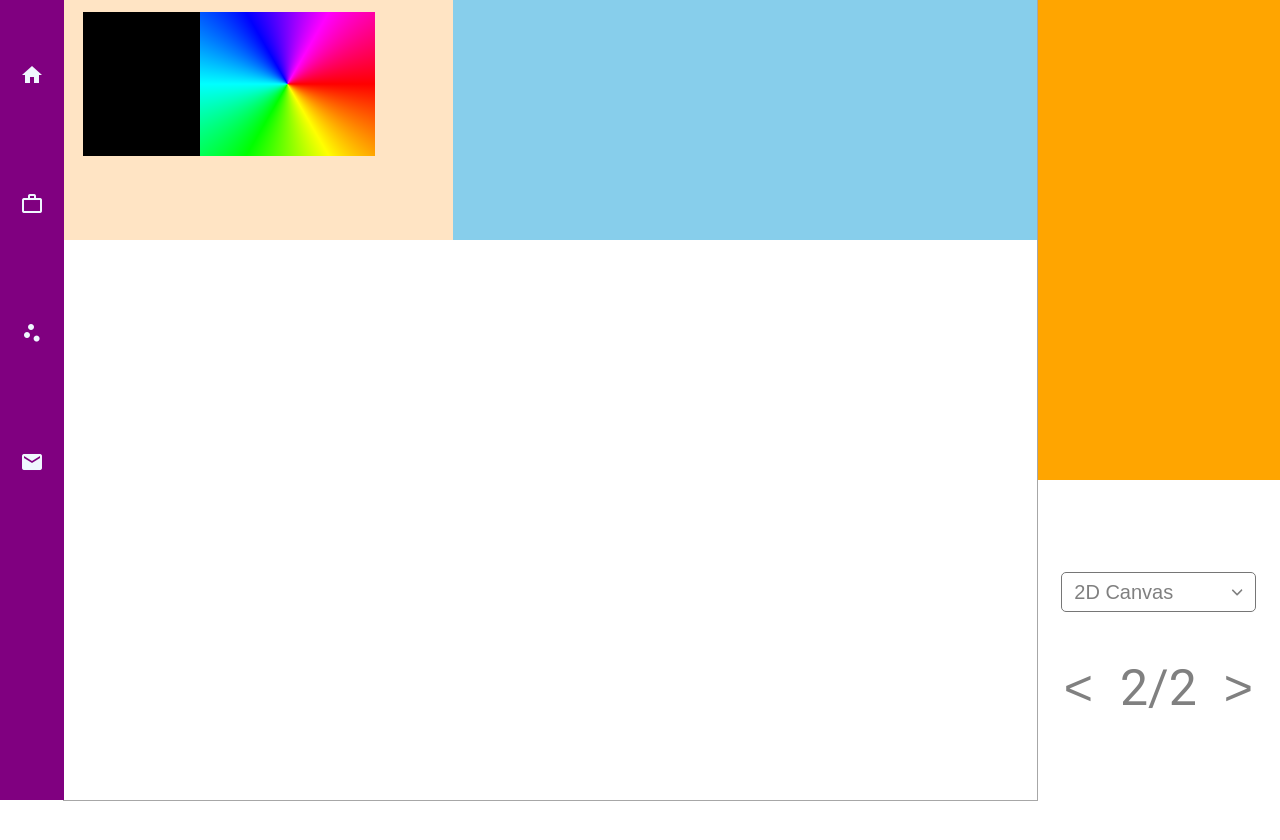
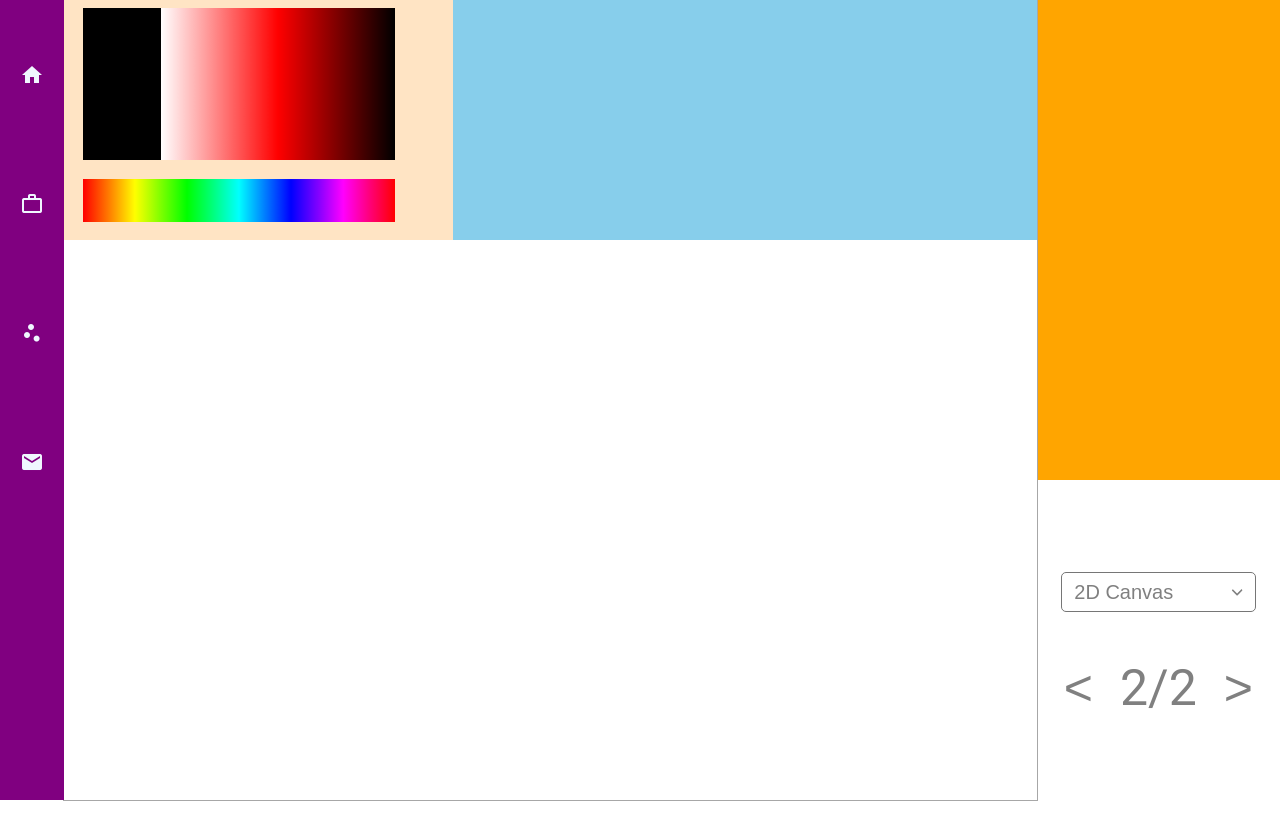
Before and after one commit to JimLeeWeiMin/jimleeweimin.github.io, an Angular app: page /pages/ScatterStuff in a window 1280 px wide. Shown: the top 840 px of the page. Built offline with nearby package versions, Linux system fonts and the light colour scheme.

Commit message:
Added gradient to color picker

```diff
--- a/src/app/components/drawing-canvas/drawing-canvas.component.css
+++ b/src/app/components/drawing-canvas/drawing-canvas.component.css
@@ -8,11 +8,26 @@
     width: 40%;
     background-color: bisque;
     display: flex;
+    flex-direction: column;
+}
+
+.ColorPickerTopWrapper {
+    height: 70%;
+    width: 100%;
+    display: flex;
+    flex-direction: row;
+}
+
+.ColorPickerBtmWrapper {
+    height: 30%;
+    width: 100%;
+
+    /* background-color: cyan; */
 }
 
 .ColorSelected {
-    width: 30%;
-    height: 60%;
+    width: 20%;
+    height: 90%;
     background-color: aliceblue;
     position: relative;
     top: 5%;
@@ -20,8 +35,8 @@
 }
 
 .ColorGradientSelector {
-    width:45%;
-    height:60%;
+    width:60%;
+    height:90%;
     background-color: skyblue;
     /* background-color: conic-gradient( rgb(255,0,0), rgb(255,125,0) ); */
     /* background-image: conic-gradient( rgb(255,0,0), rgb(255,125,0), rgb(255,255,0), rgb(125,255,0), rgb(0,255,0), rgb(0,255,125) , rgb(0,255,255), rgb(0,125,255), rgb(0,0,255), rgb(125,0,255), rgb(255,0,255), rgb(255,0,125), rgb(255,0,0) );; */
@@ -35,3 +50,14 @@
     width: 100%;
     height: 80%;
 }
+
+.GrayGradient {
+    background-color: cyan;
+
+    width:80%;
+    height:60%;
+
+    position: relative;
+    top: 15%;
+    left: 5%;
+}
--- a/src/app/components/drawing-canvas/drawing-canvas.component.html
+++ b/src/app/components/drawing-canvas/drawing-canvas.component.html
@@ -1,7 +1,21 @@
 <div class="CanvasButtons">
     <div class="ColorPickerWrapper">
-        <div class="ColorSelected" #divCanvasColorSelected><canvas #canvasColorSelected></canvas></div>
-        <div (mousedown)="colorPickerDown($event)" (mouseup)="colorPickerUp($event)" (mousemove)="colorPickerMove($event)"  class="ColorGradientSelector" #divCanvasColorGradientSelector><canvas #canvasColorGradientSelector></canvas></div>
+        <div class="ColorPickerTopWrapper">
+            <div class="ColorSelected" #divCanvasColorSelected>
+                <canvas #canvasColorSelected></canvas>
+            </div>
+            <div (mousedown)="colorPickerDown($event)" (mouseup)="colorPickerUp($event)" (mousemove)="colorPickerMove($event)"  class="ColorGradientSelector" #divCanvasColorGradientSelector>
+                <canvas #canvasColorGradientSelector></canvas>
+            </div>
+        </div>
+        <div class="ColorPickerBtmWrapper">
+            <div (mousedown)="grayPickerDown($event)" (mouseup)="grayPickerUp($event)" (mousemove)="grayPickerMove($event)" class="GrayGradient" #divCanvasGrayGradient>
+                <canvas #canvasGrayGradient></canvas>
+            </div>
+        </div>
+
+
+
     </div>
 </div>
 <div (touchstart)="mouseDown" (touchend)="mouseUp" (touchmove)="mouseMove" (mouseup)="mouseUp($event)" (mousedown)="mouseDown($event)" (mousemove)="mouseMove($event)" class="DrawingCanvasWrapper" #MyDivCanvas>
--- a/src/app/components/drawing-canvas/drawing-canvas.component.ts
+++ b/src/app/components/drawing-canvas/drawing-canvas.component.ts
@@ -23,6 +23,8 @@ export class DrawingCanvasComponent implements OnInit {
   private mouseDownFlag = false;
   //Flag to start the drag recording for colorpicker
   private mouseDownCPFlag = false;
+  //Flag to start the drag recording for gray gradient
+  private mouseDownGrayFlag = false;
 
   //Drawing Canvas Color
   private currentColor: string = "rgb(0,0,0)";
@@ -48,6 +50,18 @@ export class DrawingCanvasComponent implements OnInit {
   @ViewChild('canvasColorGradientSelector')
   private myCanvasColorGradientSelected: ElementRef = {} as ElementRef;
 
+  //Gray Gradient
+  private ctxGrayGradient!: CanvasRenderingContext2D;
+
+  private myGradientColor!: CanvasGradient;
+
+
+  @ViewChild('divCanvasGrayGradient')
+  private myDivCanvasGrayGradient: ElementRef = {} as ElementRef;
+
+  @ViewChild('canvasGrayGradient')
+  private myCanvasGrayGradient: ElementRef = {} as ElementRef;
+
   constructor() { }
 
   ngOnInit(): void {
@@ -62,6 +76,12 @@ export class DrawingCanvasComponent implements OnInit {
     // Set the color to black as default
     this.ctx.fillStyle = this.currentColor;
 
+     //Draw the gray scale for the canvas
+     this.ctxGrayGradient = this.myCanvasGrayGradient.nativeElement.getContext('2d');
+
+     //Resize
+     this.resizeToFit(this.ctxGrayGradient, this.myDivCanvasColorGradientSelected);
+
     // Color Picker
     this.ctxColorSelected = this.myCanvasColorSelected.nativeElement.getContext('2d');
     this.ctxColorGradientSelected = this.myCanvasColorGradientSelected.nativeElement.getContext('2d');
@@ -74,30 +94,102 @@ export class DrawingCanvasComponent implements OnInit {
     this.ctxColorSelected.fillRect(0, 0, this.ctxColorSelected.canvas.width, this.ctxColorSelected.canvas.height);
 
     // Draw the gradient
+    //Draw the gray scale for the canvas
+    this.ctxGrayGradient = this.myCanvasGrayGradient.nativeElement.getContext('2d');
+
+    //Resize
+    this.resizeToFit(this.ctxGrayGradient, this.myDivCanvasGrayGradient);
+
+    //Gray the canvas
+    let grad = this.ctxGrayGradient.createLinearGradient(0, this.ctxGrayGradient.canvas.height/2, this.ctxGrayGradient.canvas.width, this.ctxGrayGradient.canvas.height/2);
+    grad.addColorStop(0, "rgb(255,0,0)");
+    grad.addColorStop(1/12, "rgb(255,125,0)");
+    grad.addColorStop(2/12, "rgb(255,255,0)");
+    grad.addColorStop(3/12, "rgb(125,255,0)");
+    grad.addColorStop(4/12, "rgb(0,255,0)");
+    grad.addColorStop(5/12, "rgb(0,255,125)");
+    grad.addColorStop(6/12, "rgb(0,255,255)");
+    grad.addColorStop(7/12, "rgb(0,125,255)");
+    grad.addColorStop(8/12, "rgb(0,0,255)");
+    grad.addColorStop(9/12, "rgb(125,0,255)");
+    grad.addColorStop(10/12, "rgb(255,0,255)");
+    grad.addColorStop(11/12, "rgb(255,0,125)");
+    grad.addColorStop(1, "rgb(255,0,0)");
+
+    this.ctxGrayGradient.fillStyle = grad;
+    this.ctxGrayGradient.fillRect(0,0, this.ctxGrayGradient.canvas.width, this.ctxGrayGradient.canvas.height);
+
+    console.log(this.ctxGrayGradient.canvas.width + " " + this.ctxGrayGradient.canvas.height)
 
     // Calculate the value
     let tX = this.ctxColorGradientSelected.canvas.width;
     let tY = this.ctxColorGradientSelected.canvas.height;
 
-    var gradient = this.ctxColorGradientSelected.createConicGradient(0, tX/2, tY/2);
+    this.myGradientColor = this.ctxColorGradientSelected.createLinearGradient(0, tY/2, tX, tY/2);
 
     //Add two color
-    gradient.addColorStop(0, "rgb(255,0,0)");
-    gradient.addColorStop(1/12, "rgb(255,125,0)");
-    gradient.addColorStop(2/12, "rgb(255,255,0)");
-    gradient.addColorStop(3/12, "rgb(125,255,0)");
-    gradient.addColorStop(4/12, "rgb(0,255,0)");
-    gradient.addColorStop(5/12, "rgb(0,255,125)");
-    gradient.addColorStop(6/12, "rgb(0,255,255)");
-    gradient.addColorStop(7/12, "rgb(0,125,255)");
-    gradient.addColorStop(8/12, "rgb(0,0,255)");
-    gradient.addColorStop(9/12, "rgb(125,0,255)");
-    gradient.addColorStop(10/12, "rgb(255,0,255)");
-    gradient.addColorStop(11/12, "rgb(255,0,125)");
-    gradient.addColorStop(1, "rgb(255,0,0)");
+    this.myGradientColor.addColorStop(0, "rgb(255,255,255)");
+    this.myGradientColor.addColorStop(1/2, "rgb(255,0,0)");
+    this.myGradientColor.addColorStop(1, "rgb(0,0,0)");
 
-    this.ctxColorGradientSelected.fillStyle = gradient;
+    this.ctxColorGradientSelected.fillStyle = this.myGradientColor;
     this.ctxColorGradientSelected.fillRect(0,0, tX, tY);
+  }
+
+  grayPickerDown(evt: MouseEvent): void {
+    let c:Uint8ClampedArray = this.ctxGrayGradient.getImageData(evt.offsetX, evt.offsetY, 1, 1).data;
+    this.mouseDownGrayFlag = true;
+
+    // Get the current color
+    this.ctxGrayGradient.fillStyle = "rgba("+c[0]+","+c[1]+","+c[2]+","+c[3]+")";
+    this.myGradientColor = this.ctxColorGradientSelected.createLinearGradient(0, this.ctxColorGradientSelected.canvas.height/2, this.ctxColorGradientSelected.canvas.width, this.ctxColorGradientSelected.canvas.height/2);
+
+    //Add two color
+    this.myGradientColor.addColorStop(0, "rgb(255,255,255)");
+    this.myGradientColor.addColorStop(0.5, "rgba("+c[0]+","+c[1]+","+c[2]+","+c[3]+")");
+    this.myGradientColor.addColorStop(1, "rgb(0,0,0)");
+
+    this.ctxColorGradientSelected.fillStyle = this.myGradientColor;
+    this.ctxColorGradientSelected.fillRect(0,0, this.ctxColorGradientSelected.canvas.width, this.ctxColorGradientSelected.canvas.height);
+  }
+
+  grayPickerMove(evt: MouseEvent): void {
+    if(this.mouseDownGrayFlag)
+    {
+      let c:Uint8ClampedArray = this.ctxGrayGradient.getImageData(evt.offsetX, evt.offsetY, 1, 1).data;
+
+    // Get the current color
+    this.ctxGrayGradient.fillStyle = "rgba("+c[0]+","+c[1]+","+c[2]+","+c[3]+")";
+    this.myGradientColor = this.ctxColorGradientSelected.createLinearGradient(0, this.ctxColorGradientSelected.canvas.height/2, this.ctxColorGradientSelected.canvas.width, this.ctxColorGradientSelected.canvas.height/2);
+
+    //Add two color
+    this.myGradientColor.addColorStop(0, "rgb(255,255,255)");
+    this.myGradientColor.addColorStop(0.5, "rgba("+c[0]+","+c[1]+","+c[2]+","+c[3]+")");
+    this.myGradientColor.addColorStop(1, "rgb(0,0,0)");
+
+    this.ctxColorGradientSelected.fillStyle = this.myGradientColor;
+    this.ctxColorGradientSelected.fillRect(0,0, this.ctxColorGradientSelected.canvas.width, this.ctxColorGradientSelected.canvas.height);
+    }
+
+
+  }
+
+  grayPickerUp(evt: MouseEvent): void {
+    this.mouseDownGrayFlag = false;
+
+    let c:Uint8ClampedArray = this.ctxGrayGradient.getImageData(evt.offsetX, evt.offsetY, 1, 1).data;
+
+    // Get the current color
+    this.ctxGrayGradient.fillStyle = "rgba("+c[0]+","+c[1]+","+c[2]+","+c[3]+")";
+    this.myGradientColor = this.ctxColorGradientSelected.createLinearGradient(0, this.ctxColorGradientSelected.canvas.height/2, this.ctxColorGradientSelected.canvas.width, this.ctxColorGradientSelected.canvas.height/2);
+
+    //Add two color
+    this.myGradientColor.addColorStop(0, "rgb(255,255,255)");
+    this.myGradientColor.addColorStop(0.5, "rgba("+c[0]+","+c[1]+","+c[2]+","+c[3]+")");
+    this.myGradientColor.addColorStop(1, "rgb(0,0,0)");
+
+    this.ctxColorGradientSelected.fillStyle = this.myGradientColor;
+    this.ctxColorGradientSelected.fillRect(0,0, this.ctxColorGradientSelected.canvas.width, this.ctxColorGradientSelected.canvas.height);
   }
 
   resizeToFit(_ctx: CanvasRenderingContext2D, _DivCtx: ElementRef<HTMLInputElement>): void {
```
Also changed, not shown: 3 other files (tests, documents, lock files or other folders).
